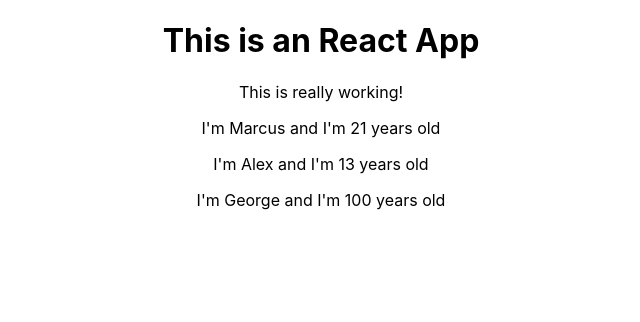
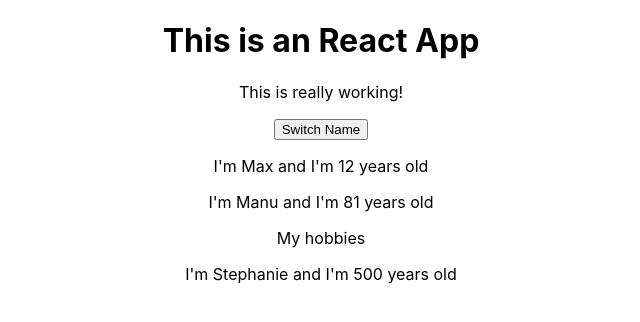
Before and after one commit to stancil-marcus7/React-Tutorial, a React (Create React App) app: page / in a window 1280 px wide. Shown: the top 322 px of the page, without its empty margins (319-959 px from the left). Built offline with nearby package versions, Linux system fonts and the light colour scheme.

Commit message:
Add state, dynamic content, and button

```diff
--- a/src/App.js
+++ b/src/App.js
@@ -1,19 +1,31 @@
-import React from 'react';
+import React, {Component} from 'react';
 import logo from './logo.svg';
 import './App.css';
 //You can omit the .js at the end
 import Person from './Person/Person'
 
-function App() {
+class App extends Component {
+  //Remember state is a JavaScript object
+  state = {
+    persons: [
+      {name: "Max", age: 12},
+      {name: "Manu", age: 81},
+      {name: "Stephanie", age: 500}
+    ]
+  }
+
+  render(){
     return (
       <div className="App">
         <h1>This is an React App</h1>
         <p>This is really working!</p>
-      <Person name="Marcus" age="21"/>
-      <Person name="Alex" age="13"/>
-      <Person name="George" age="100"/>
+        <button>Switch Name</button>
+        <Person name={this.state.persons[0].name} age={this.state.persons[0].age}/>
+        <Person name={this.state.persons[1].name} age={this.state.persons[1].age}>My hobbies</Person>
+        <Person name={this.state.persons[2].name} age={this.state.persons[2].age}/>
       </div>
     );
   }
+}
 
 export default App;
--- a/src/Person/Person.js
+++ b/src/Person/Person.js
@@ -9,8 +9,13 @@
     //In class based components it would be this.props
     //Must use parenthesis to return multiple lines
     return(
-        <p>I'm {props.name} and I'm {props.age} years old</p>
+        <div>
+            <p>I'm {props.name} and I'm {props.age} years old</p>
+            {/* Props.children accesses anything within the JSX elements */}
+            <p>{props.children}</p>
+        </div>
     )
+
 }
 
 export default person;
```
Lines whose indentation alone changed are shown as unchanged.
